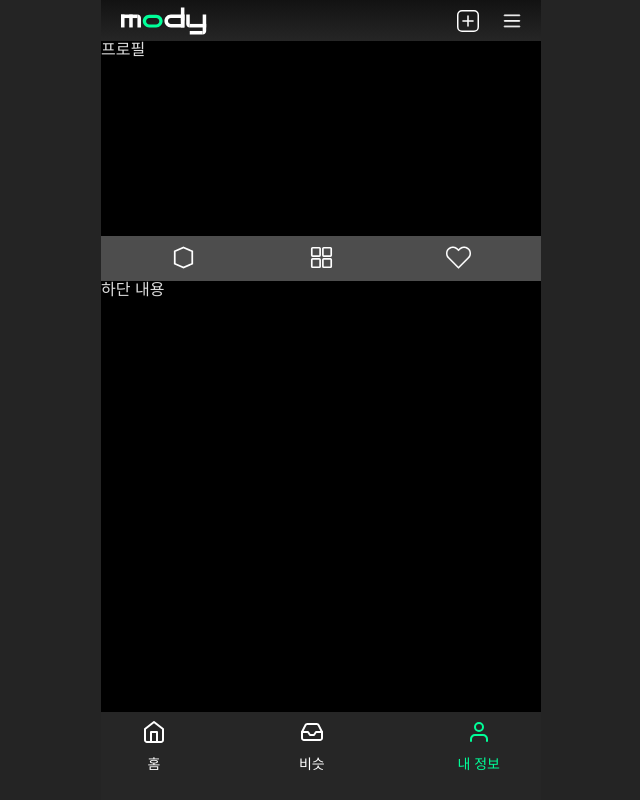
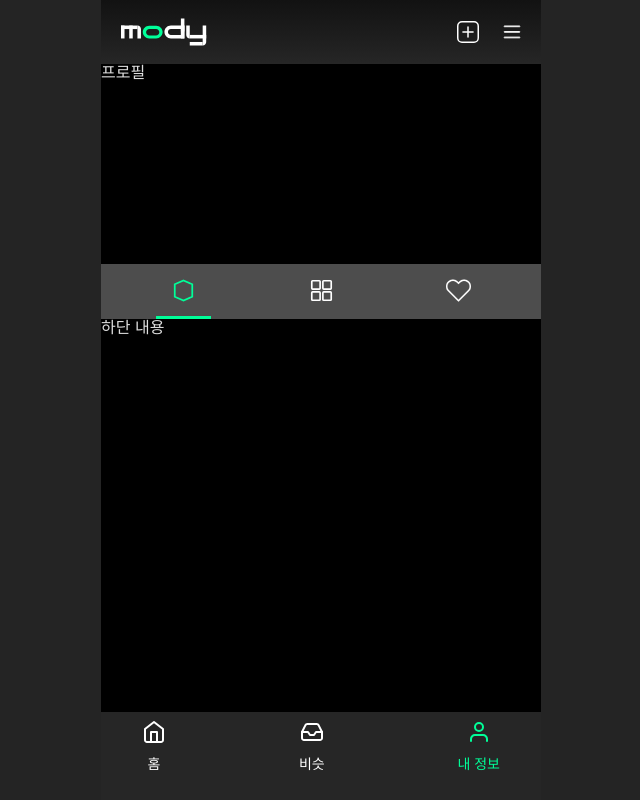
Before and after one commit to TeamMody/mody-front, a React (Vite) app: page /my in a window 1280 px wide. Shown: the whole page, without its empty margins (319-959 px from the left). Built offline with nearby package versions, Linux system fonts and the light colour scheme.

Commit message:
:art: style: #15 Slide Indicator 컴포넌트 구현

```diff
--- a/package.json
+++ b/package.json
@@ -15,6 +15,7 @@
     "react": "^18.3.1",
     "react-dom": "^18.3.1",
     "react-router": "^7.0.2",
+    "react-spring": "^9.7.5",
     "styled-components": "^6.1.13",
     "styled-reset": "^4.5.2",
     "zustand": "^5.0.2"
--- a/src/pages/my/components/MiddleTabBar.tsx
+++ b/src/pages/my/components/MiddleTabBar.tsx
@@ -1,5 +1,6 @@
 import React from 'react';
 import styled from 'styled-components';
+import SlideIndicator from './SlideIndicator';
 
 interface TabBarProps {
   tabs: { id: string; icon: React.ElementType; label: string }[];
@@ -9,6 +10,7 @@ interface TabBarProps {
 
 export function MiddleTabBar({ tabs, activeTab, onTabChange }: TabBarProps) {
   return (
+    <Wrapper>
       <TabBarWrapper>
         {tabs.map((tab) => (
           <Tab key={tab.id} onClick={() => onTabChange(tab.id)}>
@@ -16,15 +18,23 @@ export function MiddleTabBar({ tabs, activeTab, onTabChange }: TabBarProps) {
           </Tab>
         ))}
       </TabBarWrapper>
+      <SlideIndicator activeTab={activeTab} />
+    </Wrapper>
   );
 }
+
+const Wrapper = styled.div`
+  display: flex;
+  flex-direction: column;
+  max-width: 440px;
+  position: relative;
+`;
 
 const TabBarWrapper = styled.div`
   display: flex;
   justify-content: space-between;
   padding: 0px 70px;
-  max-width: 440px;
-  height: 70px;
+  height: 55px;
   align-items: center;
   background-color: ${({ theme }) => theme.colors.gray700};
 `;
--- /dev/null
+++ b/src/pages/my/components/SlideIndicator.tsx
@@ -0,0 +1,32 @@
+import styled from 'styled-components';
+
+interface SlideIndicatorProps {
+  activeTab: string;
+}
+
+const SlideIndicator = ({ activeTab }: SlideIndicatorProps) => {
+  return <IndicatorWrapper $activeTab={activeTab} />;
+};
+
+const IndicatorWrapper = styled.div<{ $activeTab: string }>`
+  position: absolute;
+  bottom: 0;
+  left: ${({ $activeTab }) => {
+    switch ($activeTab) {
+      case 'recommend':
+        return '12.5%';
+      case 'post':
+        return '44%';
+      case 'like':
+        return '75.5%';
+      default:
+        return '0';
+    }
+  }};
+  width: 55px;
+  height: 3px;
+  background-color: ${({ theme }) => theme.colors.green500};
+  transition: left 0.3s ease-out;
+`;
+
+export default SlideIndicator;
--- a/src/pages/my/ui/MyPage.tsx
+++ b/src/pages/my/ui/MyPage.tsx
@@ -17,7 +17,7 @@ export const MyPage = () => {
     { icon: plus, onClick: () => console.log('') },
     { icon: hamburger, onClick: () => console.log('') },
   ];
-  const [activeTab, setActiveTab] = useState<string>('home');
+  const [activeTab, setActiveTab] = useState<string>('recommend');
 
   const tabs = [
     { id: 'recommend', icon: IcHexagon, label: '추천 결과' },
@@ -29,11 +29,11 @@ export const MyPage = () => {
     <Wrapper>
       <AppBar leftHeaderAction={leftHeaderAction} rightHeaderActionArr={rightHeaderActionArr} />
       {/* 상단 내용 임의 설정 */}
-      <div style={{ height: '300px' }}>프로필</div>
+      <div style={{ height: '200px' }}>프로필</div>
       {/* 중앙 탭바 */}
       <MiddleTabBar tabs={tabs} activeTab={activeTab} onTabChange={setActiveTab} />
       {/* 하단 내용 */}
-      <div style={{ height: '100%' }}>하단 내용</div>
+      <div style={{ height: '100px' }}>하단 내용</div>
       <BottomNavigation />
     </Wrapper>
   );
```
Also changed, not shown: 1 other file (tests, documents, lock files or other folders). Lines whose indentation alone changed are shown as unchanged.
